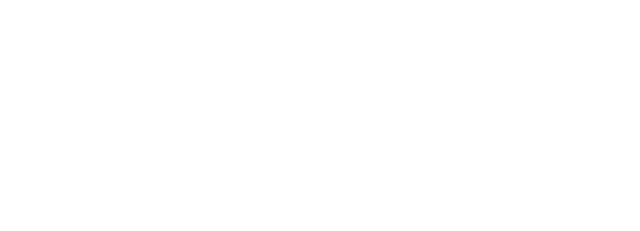
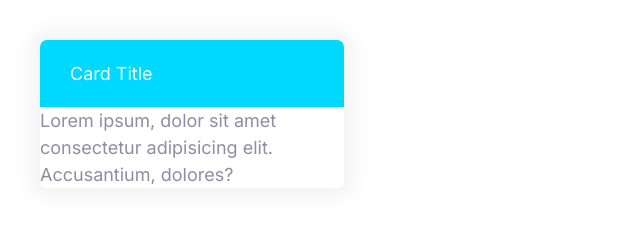
Before and after one commit to Margaridagdias/domains-website, a plain HTML site: page index.html in a window 1280 px wide. Shown: the whole page, without its empty margins (0-640 px from the left). Drawn offline with Linux system fonts and the light colour scheme.

Commit message:
Define Initial Card

```diff
--- a/css/styles.css
+++ b/css/styles.css
@@ -289,3 +289,26 @@ a {
         font-size: 1.5rem;
     }
 }
+
+/* CARDS */
+
+.card {
+    border-radius: 7px;
+    box-shadow: 0 0 20px 10px #f3f3f3;
+    overflow: hidden;
+}
+
+.card__header,
+.card-body {
+    padding: 2rem 3rem;
+}
+
+.card--primary .card__header {
+    background: var(--color-primary);
+    color: #fff;
+}
+
+.card--secondary .card__header {
+    background: var(--color-secondary);
+    color: #fff;
+}
--- a/index.html
+++ b/index.html
@@ -11,7 +11,11 @@
     <link rel="stylesheet" href="css/normalize.css">
 </head>
 <body>
-
-
-</body>
+    <div style="width: 30%; padding: 4rem">
+        <div class="card card--secondary">
+         <header class="card__header">Card Title</header>
+            <div class="card__body">Lorem ipsum, dolor sit amet consectetur adipisicing elit. Accusantium, dolores?</div>
+        </div>
+    </div>
+    </body>
 </html>
```
Also changed, not shown: components/inital-card.html (added, +6 -0 lines).
